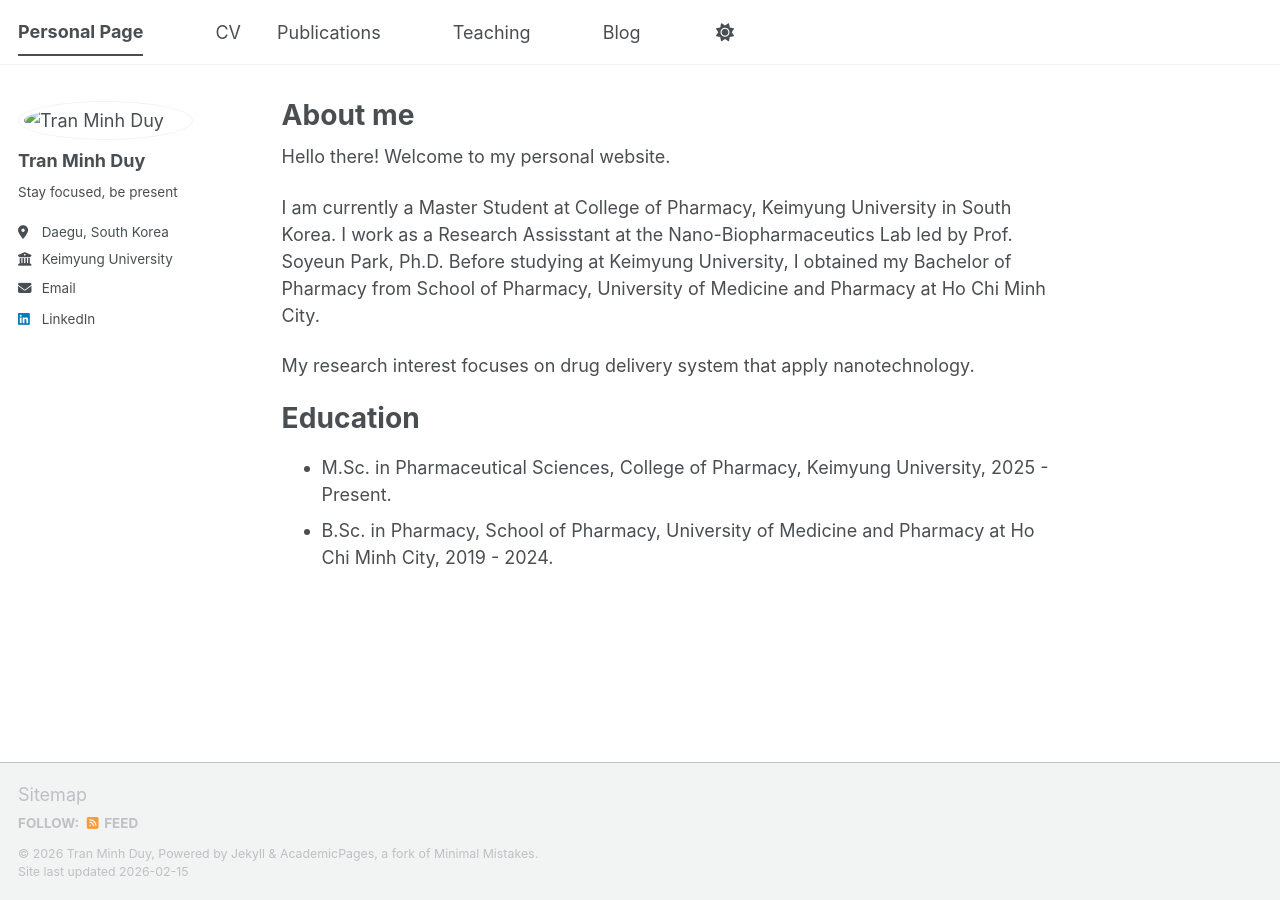
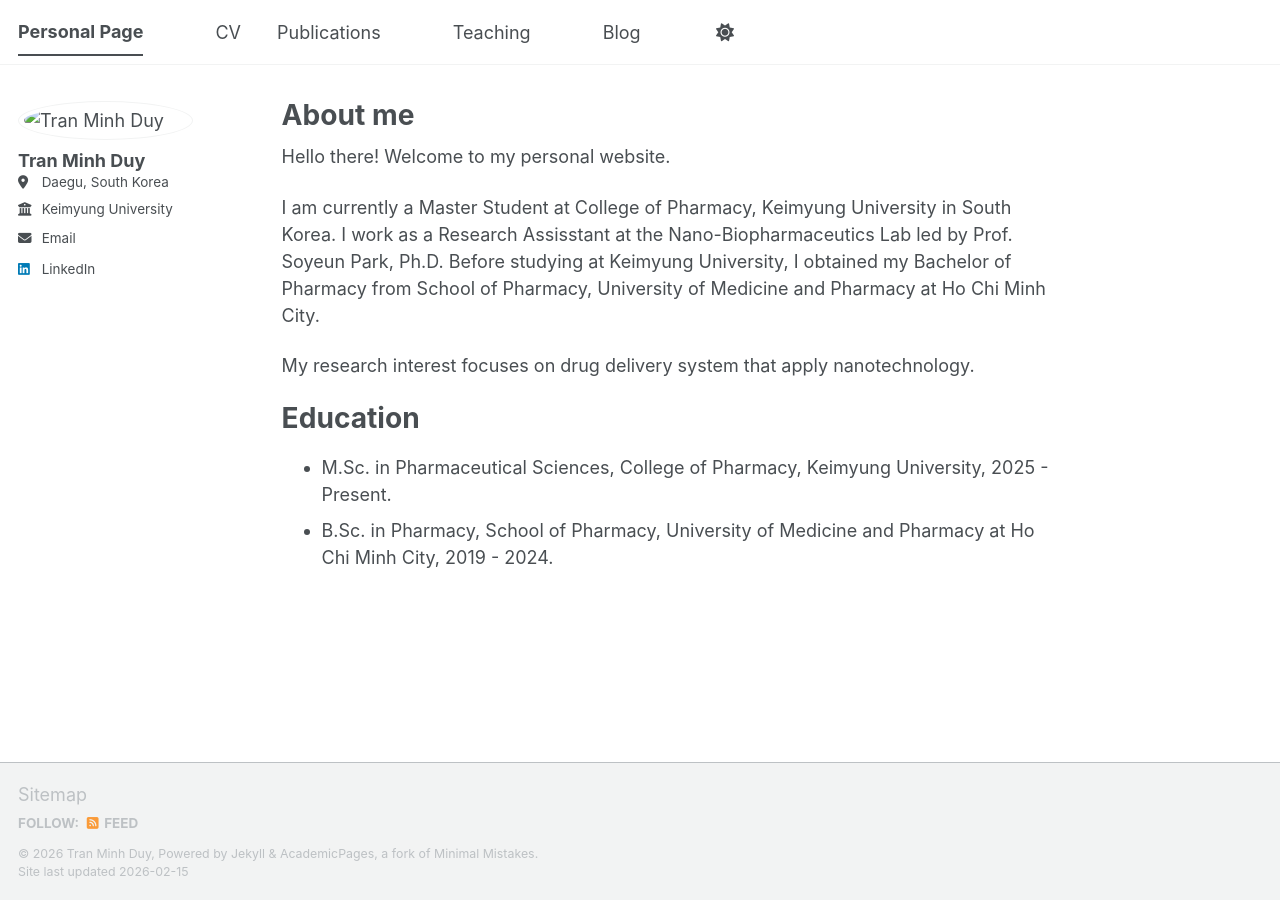
Before and after one commit to tranminhduy-git/tmduy.github.io, a Jekyll site: the page built from _pages/about.md, in a window 1280 px wide. Built offline with Jekyll 4.4.1, drawn with Linux system fonts in a browser that asks for light colours; a script bundle is joined from its source files by our own code; library files that are not in the unit come from our copies.

Commit message:
Update _config.yml

```diff
--- a/_config.yml
+++ b/_config.yml
@@ -26,7 +26,7 @@ author:
   avatar           : "IMG_3886.jpeg"
   name             : "Tran Minh Duy"
   pronouns         :  # example: "she/her"
-  bio              : "Stay focused, be present"
+  bio              :
   location         : "Daegu, South Korea"
   employer         : "Keimyung University"
   uri              : # URL
```
